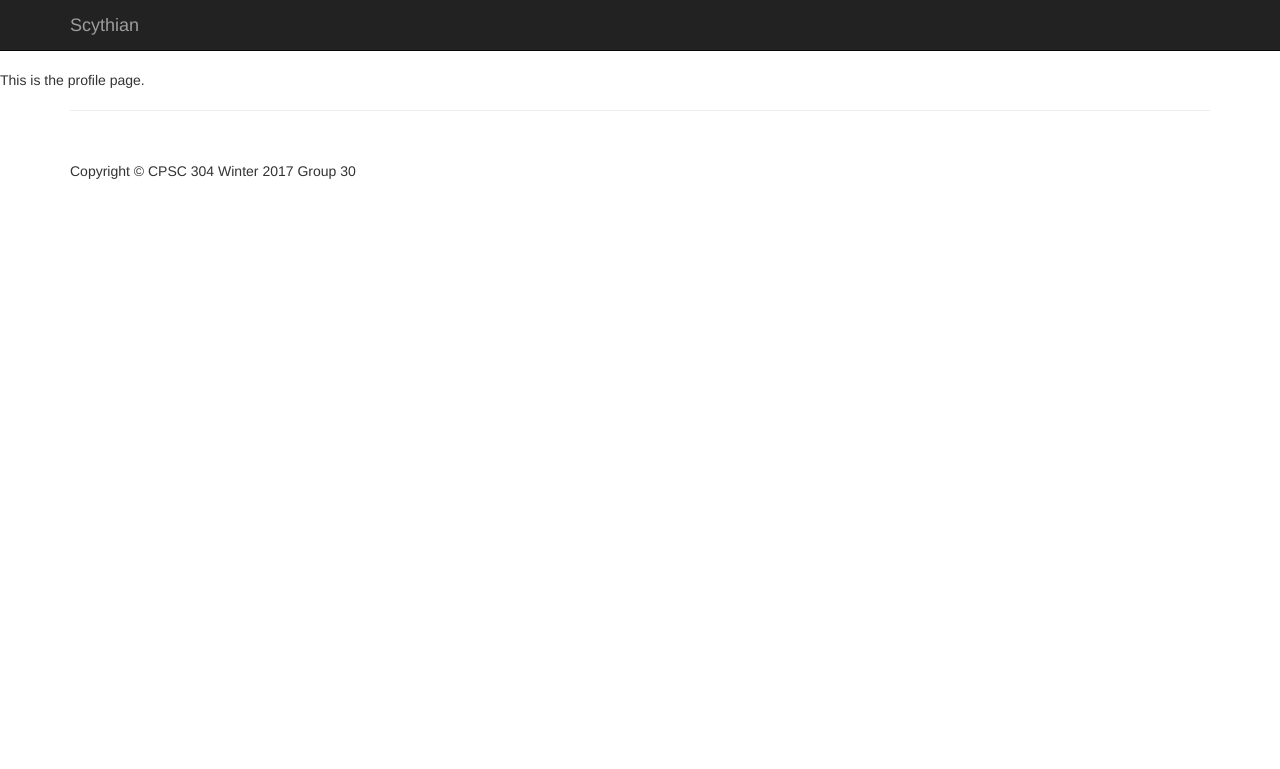
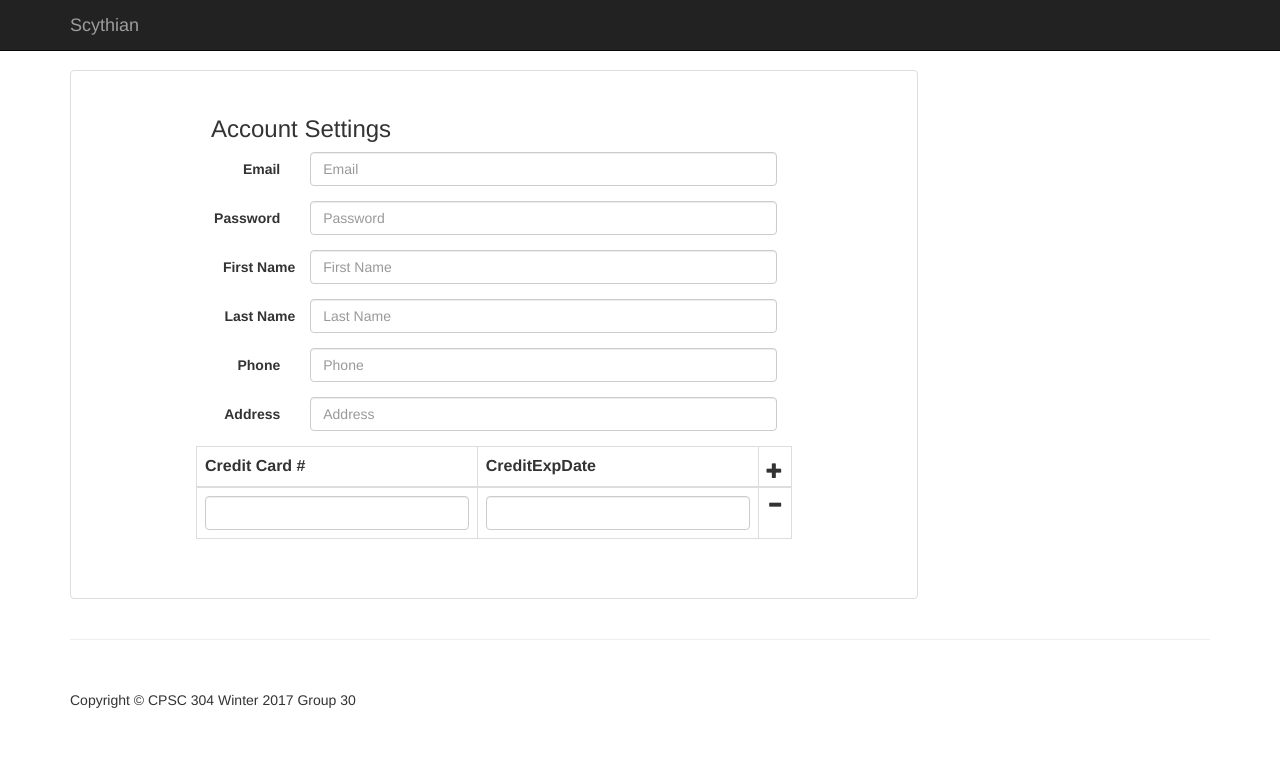
Before and after one commit to npojoku/OnlineShopping, a PHP site: page /frontend/php/profile.php in a window 1280 px wide. Shown: the top 769 px of the page. Run offline with PHP 8.4, Linux system fonts and the light colour scheme.

Commit message:
start of profile page

```diff
--- a/frontend/php/parts/profileBody.php
+++ b/frontend/php/parts/profileBody.php
@@ -1 +1,82 @@
-This is the profile page.
+<!-- Page Content -->
+<div class="container">
+
+    <div class="row">
+
+        <div class="col-md-9">
+
+            <div class="thumbnail">
+                <div class="caption-full" style="
+                        padding-left: 140px;
+                        padding-right: 140px;
+                        padding-top: 25px;
+                        padding-bottom: 25px;">
+                    <h3>Account Settings
+                    </h3>
+                   <form class="form-horizontal">
+                      <div class="form-group">
+                        <label class="col-sm-2 control-label">Email</label>
+                        <div class="col-sm-10">
+                          <input type="Email" class="form-control" id="inputEmail" placeholder="Email">
+                        </div>
+                      </div>
+                      <div class="form-group">
+                        <label for="inputPassword" class="col-sm-2 control-label">Password</label>
+                        <div class="col-sm-10">
+                          <input type="password" class="form-control" id="inputPassword" placeholder="Password">
+                        </div>
+                      </div>
+                    <div class="form-group">
+                        <label for="inputFirstName" class="col-sm-2 control-label" style=" padding-left: 0px; padding-right: 0px;">First Name</label>
+                        <div class="col-sm-10">
+                          <input type="text" class="form-control" id="inputFirstName" placeholder="First Name">
+                        </div>
+                      </div>
+                    <div class="form-group">
+                        <label for="inputLastName" class="col-sm-2 control-label" style=" padding-left: 0px; padding-right: 0px;">Last Name</label>
+                        <div class="col-sm-10">
+                          <input type="text" class="form-control" id="inputLastName" placeholder="Last Name">
+                        </div>
+                      </div>
+                    <div class="form-group">
+                        <label class="col-sm-2 control-label">Phone</label>
+                        <div class="col-sm-10">
+                          <input type="text" class="form-control" id="inputPhone" placeholder="Phone">
+                        </div>
+                      </div>
+                    <div class="form-group">
+                        <label class="col-sm-2 control-label">Address</label>
+                        <div class="col-sm-10">
+                          <input type="text" class="form-control" id="inputAddress" placeholder="Address">
+                        </div>
+                      </div>
+                    </form>
+
+                    <form class="form-horizontal">
+                    	<div class="row">
+                              <table class="table table-bordered table-hover" id="tableAddRow">
+                                  <thead>
+                                      <tr>
+                                          <th>Credit Card #</th>
+                                          <th>CreditExpDate</th>
+                                          <th style="width:10px"><span class="glyphicon glyphicon-plus addBtn" id="addBtn_0"></span></th>
+                                      </tr>
+                                  </thead>
+                                  <tbody>
+                                      <tr id="tr_0">
+                                          <td><input type="text" id="creditCard#" class="form-control"/></td>
+                                          <td><input type="text" id="creditExpDate" class="form-control" /></td>
+                                          <td><span class="glyphicon glyphicon-minus addBtnRemove" id="addBtnRemove_0"></span></td>
+                                      </tr>
+                                  </tbody>
+                              </table>
+                        </div>
+                    </div>
+
+                </div>
+            </div>
+        </div>
+
+    </div>
+
+</div>
```
Also changed, not shown: frontend/js/creditCardTable.js (added, +22 -0 lines).
